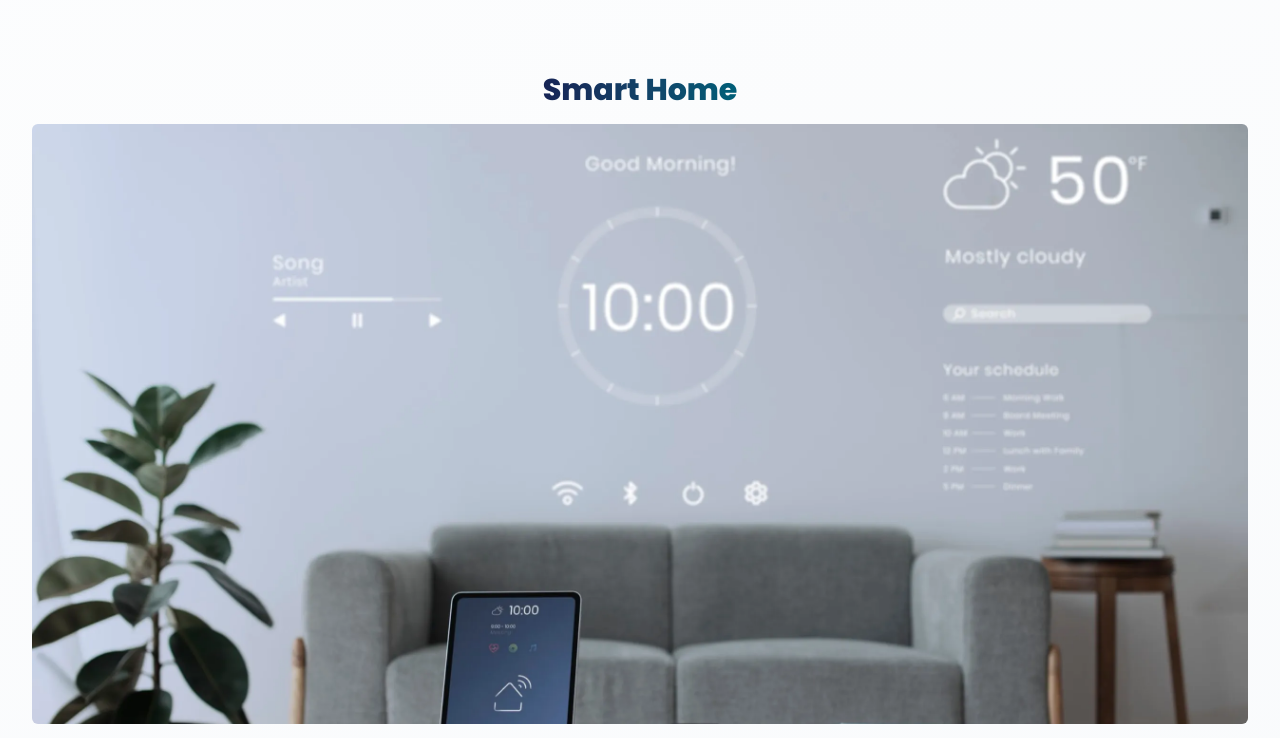
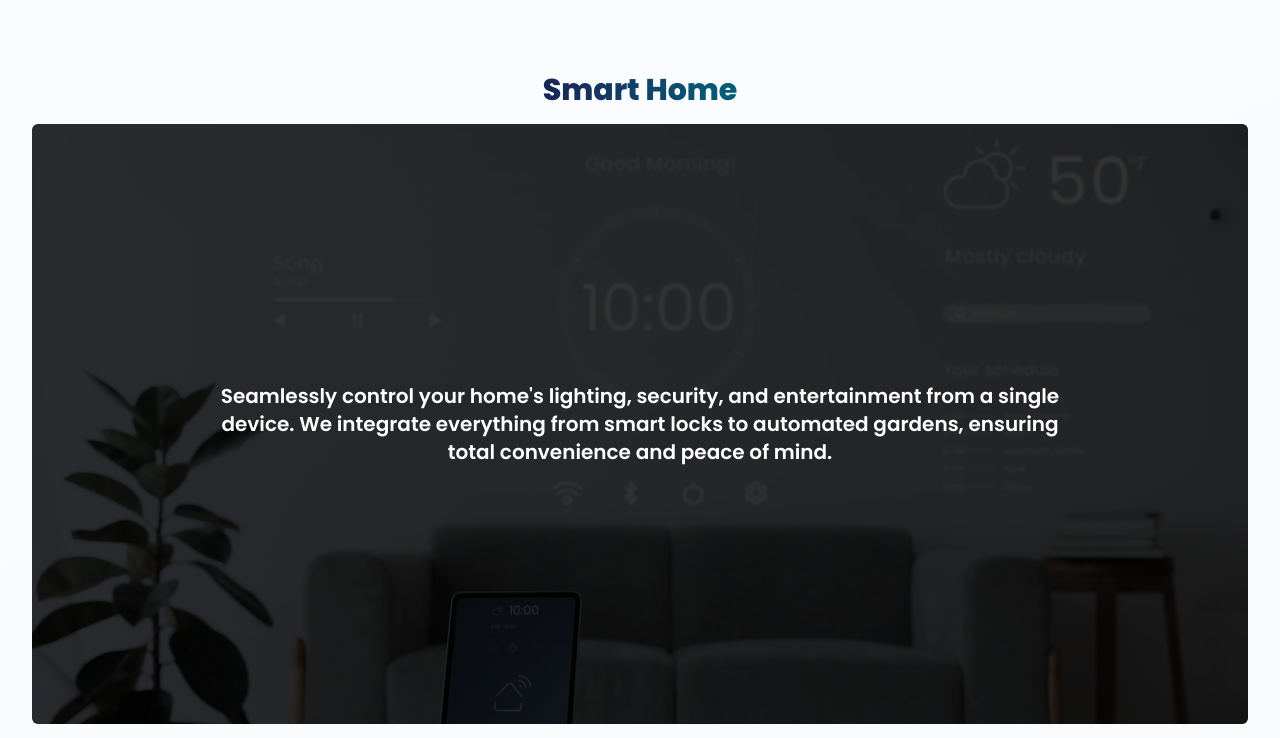
Before and after one commit to Industech-Auto/ita-fontend-final, a React (Vite) app: page / in a window 1280 px wide. Shown: the part 1560-2298 px from the top of the page. Built offline with nearby package versions, Linux system fonts and the light colour scheme; no server answers.

Commit message:
animated for features- smart home,office, living

```diff
--- a/package.json
+++ b/package.json
@@ -20,6 +20,7 @@
     "framer-motion": "^12.18.1",
     "gsap": "^3.13.0",
     "lucide-react": "^0.515.0",
+    "motion": "^12.23.12",
     "react": "^19.1.0",
     "react-dom": "^19.1.0",
     "react-responsive": "^10.0.1",
--- a/src/Home.jsx
+++ b/src/Home.jsx
@@ -52,6 +52,7 @@ function Home() {
             title={section.title}
             mainImage={section.mainImage}
             carouselImages={section.carouselImages}
+            paragraphText={section.description}
           />
         ))}
         <LogoCaro />
--- a/src/components/Features.jsx
+++ b/src/components/Features.jsx
@@ -1,7 +1,9 @@
 import React from 'react';
 import Carousel from './sub_comp/Carousel';
+import { motion } from 'framer-motion';
 
-function Features({ title, mainImage, carouselImages }) {
+// This component correctly accepts and uses paragraphText
+function Features({ title, mainImage, carouselImages, paragraphText }) {
   return (
     <div className='w-screen overflow-x-clip h-auto box-border flex flex-col items-center justify-center py-8 px-4 gap-4'>
 
@@ -9,13 +11,34 @@ function Features({ title, mainImage, carouselImages }) {
         {title}
       </h1>
 
-      <div className='relative overflow-hidden rounded-md flex-grow w-[95vw] lg:max-h-[75vh] '>
+      <motion.div
+        className='relative overflow-hidden rounded-md flex-grow w-[95vw] lg:max-h-[75vh]'
+        initial="hidden"
+        whileInView="visible"
+        whileHover="hover"
+        viewport={{ once: false, amount: 1 }}
+        transition={{ duration: 0.8 }}
+      >
         <img
           src={mainImage}
           alt={`Main visual for ${title}`}
           className='w-full h-full object-cover'
         />
-      </div>
+
+        <motion.div
+          className='absolute inset-0 flex items-center justify-center p-8 bg-black/80'
+          variants={{
+            hidden: { opacity: 0, y: 50 },
+            visible: { opacity: 1, y: 0 },
+            hover: { opacity: 0, scale: 0.9 }
+          }}
+        >
+          {/* It's displayed right here */}
+          <p className='text-white text-center text-sm md:text-xl lg:max-w-prose poppins-semibold'>
+            {paragraphText}
+          </p>
+        </motion.div>
+      </motion.div>
 
       <div className='w-[95vw] md:w-[95vw] overflow-hidden box-border'>
         <Carousel images={carouselImages} />
--- a/src/components/sub_comp/features_data.js
+++ b/src/components/sub_comp/features_data.js
@@ -27,16 +27,19 @@ const featuresData = [
   {
     title: "Smart Home",
     mainImage: smartHomeMain,
+    description: "Seamlessly control your home's lighting, security, and entertainment from a single device. We integrate everything from smart locks to automated gardens, ensuring total convenience and peace of mind.",
     carouselImages: [cctv, lock, tv, garden, gate, fireAl, kitchen],
   },
   {
     title: "Smart Living",
     mainImage: smartLivingMain,
+    description: "Intelligent automation for entire buildings and complexes. We manage HVAC, energy, security, and visitor access to create a secure, modern, and efficient community lifestyle.",
     carouselImages: [lift, hvac, gym, curtain, energy, fireSafety, visitor],
   },
   {
     title: "Smart Office",
     mainImage: smartOfficeMain,
+    description: "Boost office productivity with intelligent automation. Our integrated systems manage access control, conference rooms, and climate systems to create a secure and modern work environment.",
     carouselImages: [admin, cabine, confRoom, secuMonit, lift, gate, hvac],
   },
 ];
```
Also changed, not shown: 1 other file (tests, documents, lock files or other folders).
